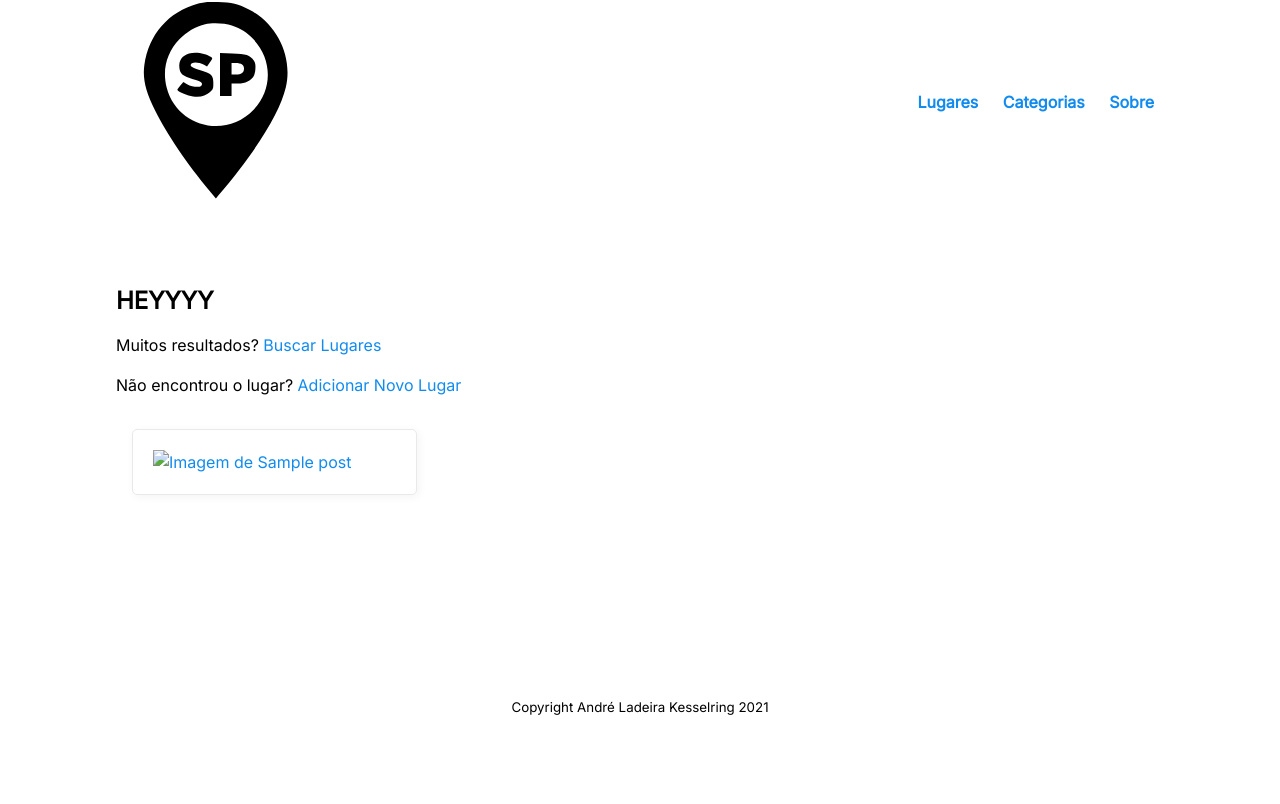
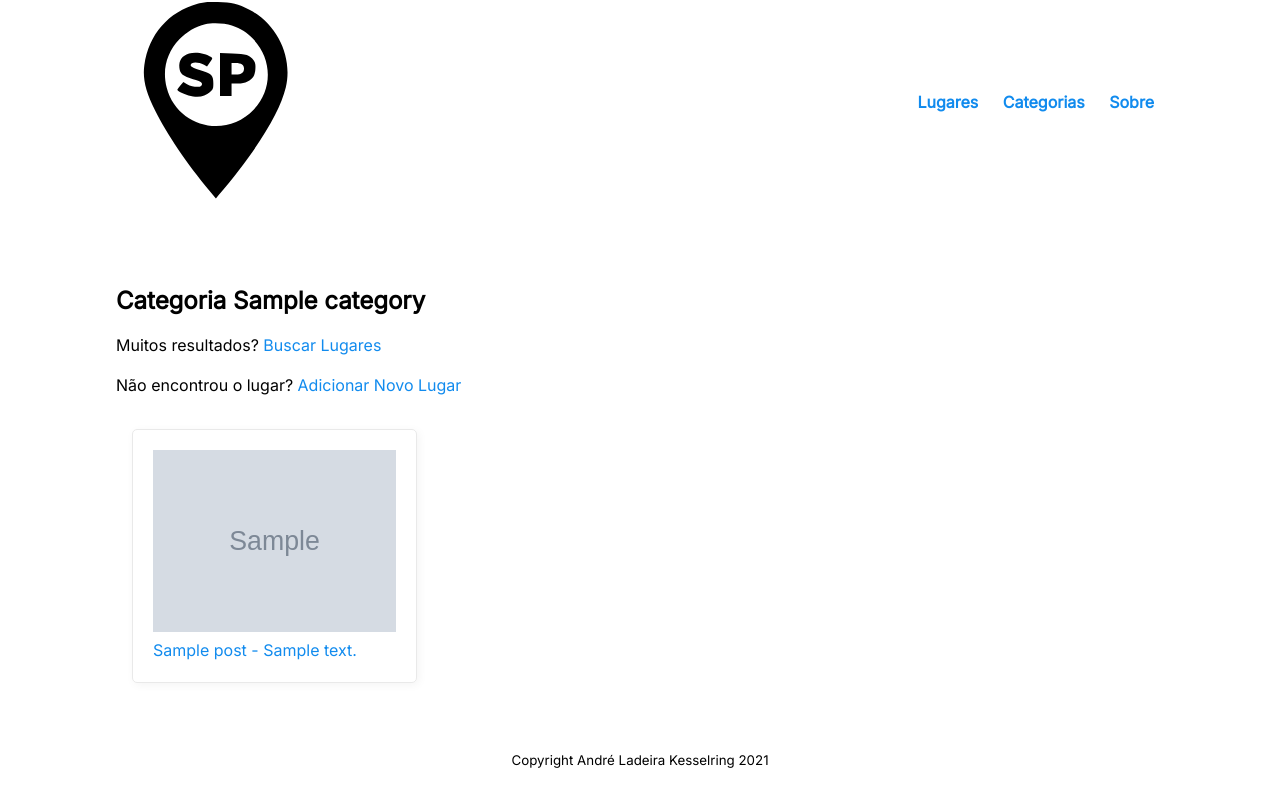
Before and after one commit to Andre-Kesselring/EP2_DJANGO, a Django app: page /lugares/category-posts/1/ in a window 1280 px wide. Shown: the part 57-861 px from the top of the page. Before the commit the page ends 772 px from the top, so only its background shows below. Run offline with Django 4.2, Linux system fonts and the light colour scheme; tables that the repository leaves empty hold one stand-in row (values such as "Sample post"); grey boxes marked "Sample" are stand-in pictures.

Commit message:
categorias finamente implementadas

```diff
--- a/lugares/templates/lugares/detail.html
+++ b/lugares/templates/lugares/detail.html
@@ -18,9 +18,12 @@
     <hr>
 
     <section>
+
       {% if lugar.category_set.all %}
           <li>Incluso nas categorias: {{ lugar.category_set.all|join:", " }} </li>
       {% endif %}
+
+
     </section>
 
 
--- a/lugares/templates/lugares/index.html
+++ b/lugares/templates/lugares/index.html
@@ -30,6 +30,9 @@
 {% if lugar_list %}
 
 <section class="lista-de-cards">
+
+
+
   {% for post in lugar_list %}
   <article class="card">
     <div class="card-content">
@@ -42,15 +45,18 @@
 
     {% else %}
 
-    <a href="{% url 'lugares:category-post-detail' category.id post.id %}">
-        <img src="{{ post.poste_url }}" alt="Imagem de {{ post.name }}" />
-    </a>
+
+    <a href="{% url 'lugares:detail' post.id %}"
+    ><img src="{{ post.poster_url }}" alt="Imagem de {{ post.name}}"
+    />{{ post.name }} - {{ post.description }}</a>
 
 
     {% endif %}
     </div>
   </article>
   {% endfor %}
+
+
 </section>
 
 
--- a/lugares/views.py
+++ b/lugares/views.py
@@ -105,7 +105,7 @@ class CategoryPostsListView(generic.ListView):
         category = self.get_category()
         context = super().get_context_data(**kwargs)
         context['page_title'] = 'Categoria'
-        context['lugarpage_title'] =    "HEYYYY" ##f'Categoria {category.name}'
+        context['lugarpage_title'] = f'Categoria {category.name}'
         context['category'] = True
         context['category_id'] = category.id
         return context
```
Also changed, not shown: lugares/templates/lugares/category.html (line endings or trailing spaces).
